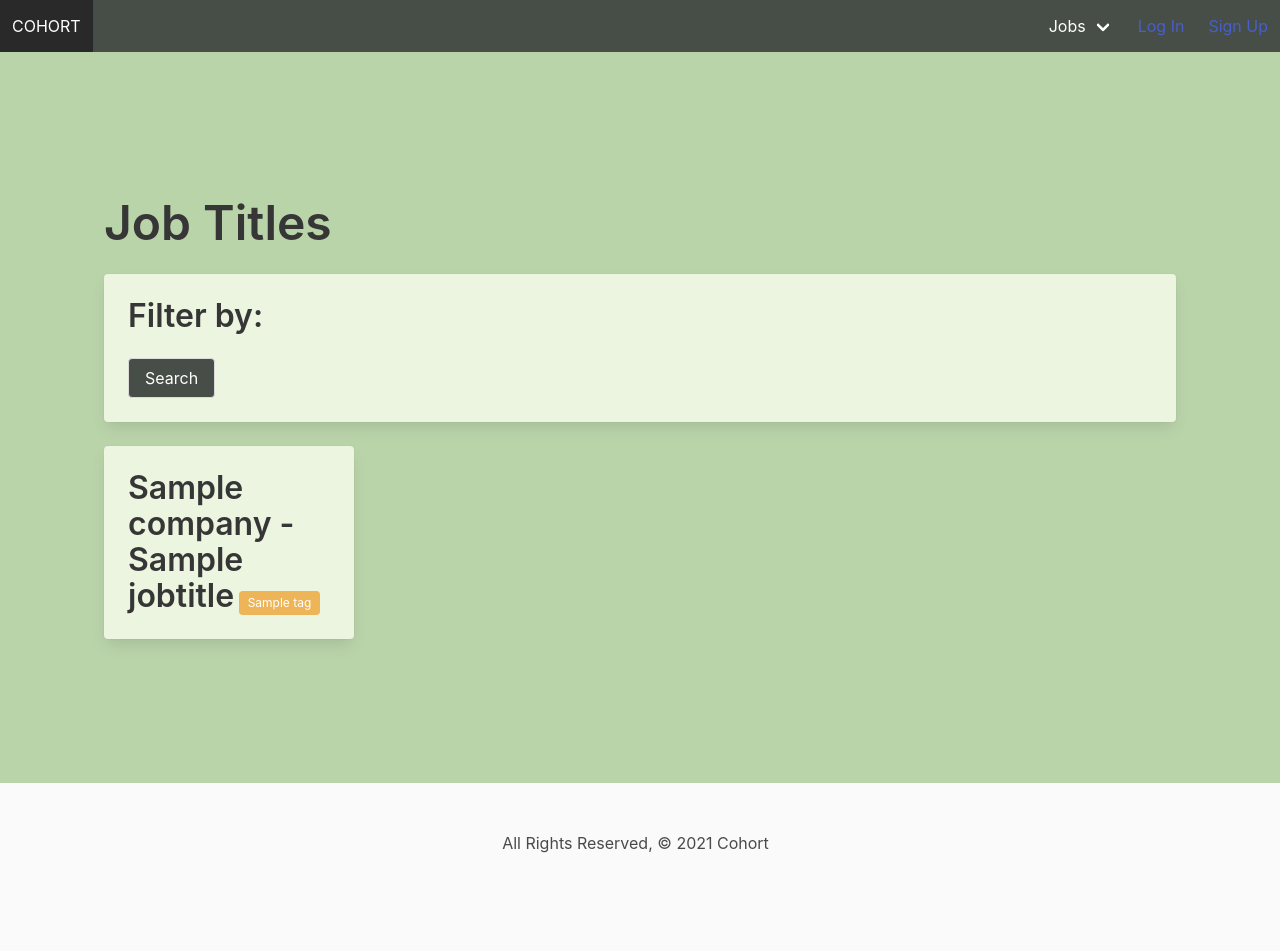
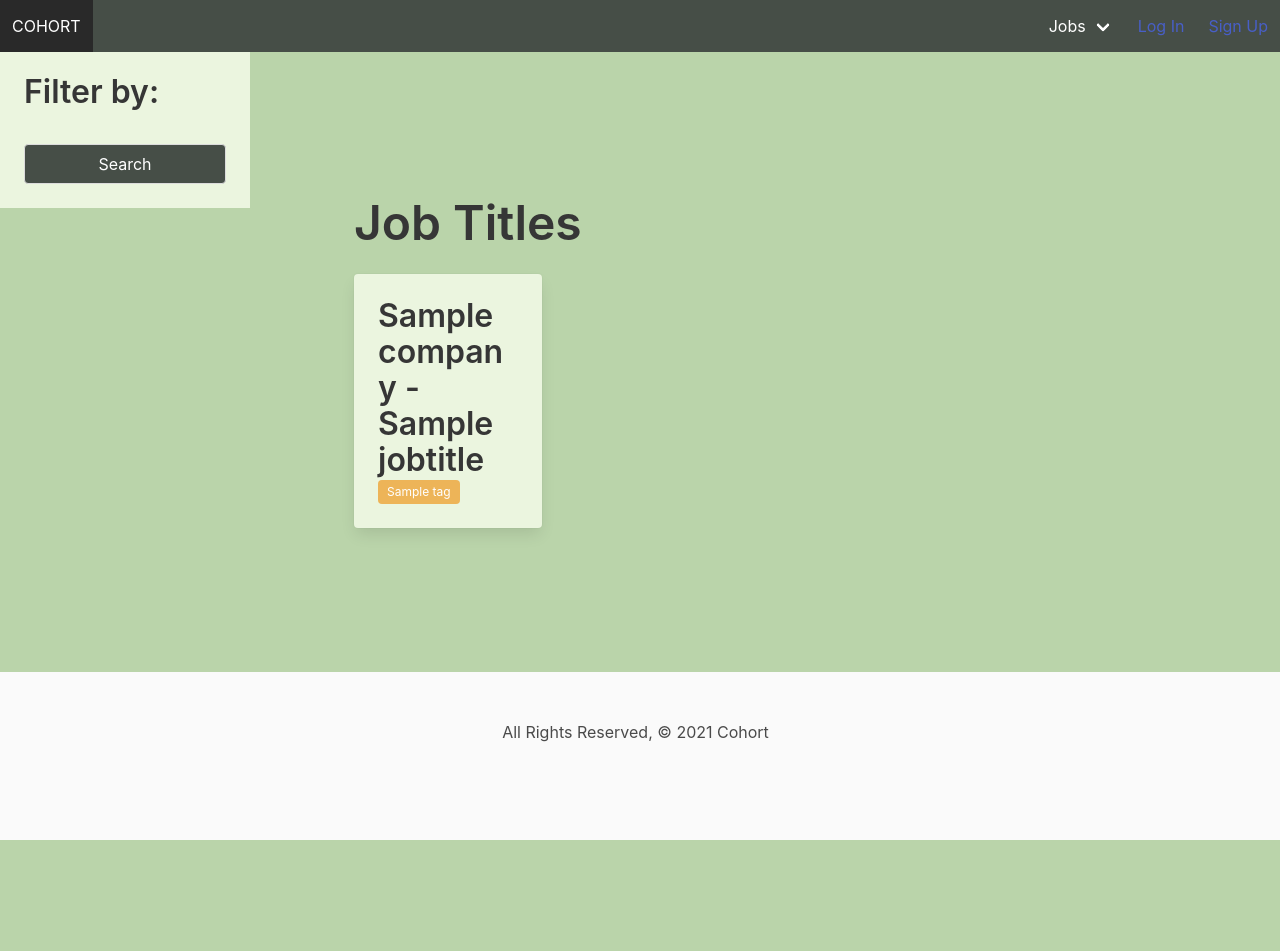
Before and after one commit to jillpe/cohort, a Django app: template main_app/templates/jobtitles/index.html in a window 1280 px wide. After the commit the page ends 840 px from the top, so only its background shows below. Run offline with Django 3.2, Linux system fonts and the light colour scheme; the template is opened without the code that fills it: most values are stand-ins (such as "Sample title", 1, 10 or a date in 2020).

Commit message:
moves filter to sidebar

```diff
--- a/main_app/templates/jobtitles/index.html
+++ b/main_app/templates/jobtitles/index.html
@@ -1,23 +1,20 @@
 {% extends 'base.html' %} {% block content %}
 
+<div class="menu" style="background-color: #EBF5DF; width: 250px; position: fixed; z-index: 1; top: 0; left: 0; overflow-x: hidden; padding-top: 50px">
+  <div class="card-content">
+  <span class="title" >Filter by:</span>
+  <form method="get" style= "margin-top: 10px; display: flex; flex-direction: column; align-content: center">
+    {{myFilter.form.as_p}}
+    <br/>
+    <button type="submit" class="button" style="background-color:#464E47; color: white;">Search</button>
+  </form>
+  </div>
+</div>
 
-
-
-<div class="columns is-multiline">
+<div class="columns is-multiline" style="padding-left: 250px">
 
   <div class="column is-full">
     <h1 class = "title is-1">Job Titles</h1>
-    <div class="card" style="background-color: #EBF5DF" style="margin-bottom:15px;">
-      <div class="card-content">
-      <span class="title">Filter by:</span>
-      <form method="get" style: "display: flex; align-content: center">
-        {{myFilter.form.as_p}}
-        <br/>
-        <button type="submit" class="button" style="background-color:#464E47; color: white;">Search</button>
-      </form>
-
-      </div>
-    </div>
   </div>
 
     {% for jobtitle in jobtitles %}
@@ -42,7 +39,7 @@
             </form>
             {%endif%}
             {% if jobtitle.tags.count %} {% for tag in jobtitle.tags.all %}
-                <div class = "tag is-small" style="background-color: #EDB458; color:white; text-stroke: black">{{ tag.name }}</div>
+                <div class = "tag is-small" style="background-color: #EDB458; color:white;">{{ tag.name }}</div>
                 {% endfor %} {% else %}
                 <div class = "tag is-small">No Tags</div>
                 {% endif %}
```
